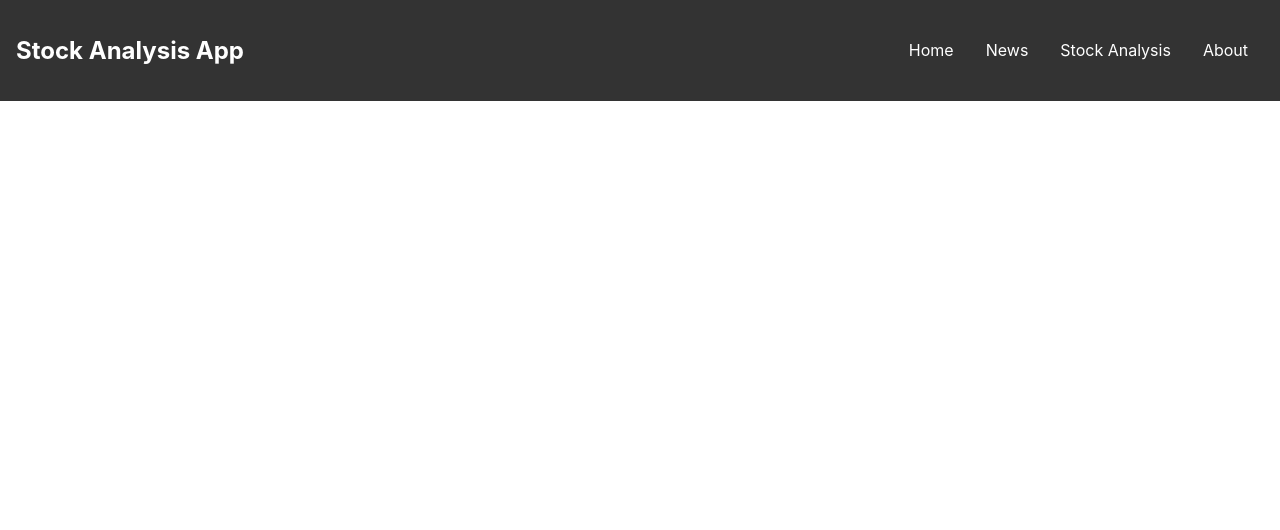
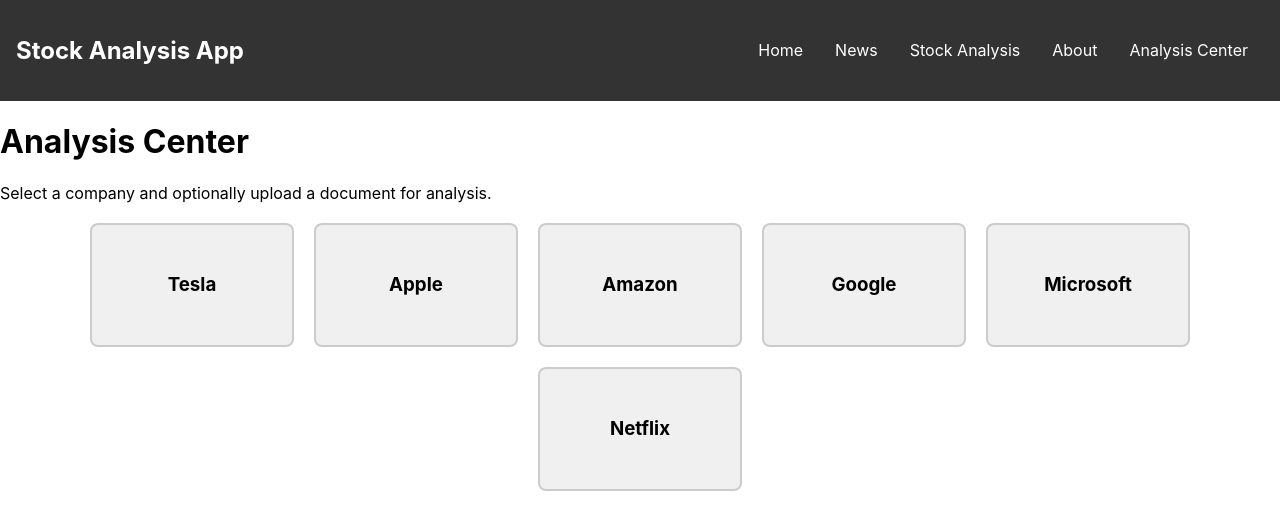
Before and after one commit to Aytekin97/stock-analysis-app, a React (Create React App) app: page /analysis-center in a window 1280 px wide. Shown: the top 530 px of the page. Built offline with nearby package versions, Linux system fonts and the light colour scheme.

Commit message:
Add analysis center page

```diff
--- a/src/App.js
+++ b/src/App.js
@@ -5,6 +5,7 @@
 import News from './pages/News';
 import StockAnalysis from './pages/StockAnalysis';
 import About from './pages/About';
+import AnalysisCenter from './pages/AnalysisCenter';
 
 const App = () => {
   return (
@@ -15,6 +16,7 @@
         <Route path="/news" element={<News />} />
         <Route path="/stock-analysis" element={<StockAnalysis />} />
         <Route path="/about" element={<About />} />
+        <Route path="/analysis-center" element={<AnalysisCenter />} />
       </Routes>
     </Router>
   );
--- a/src/components/Navbar.js
+++ b/src/components/Navbar.js
@@ -11,6 +11,7 @@
         <Link to="/news">News</Link>
         <Link to="/stock-analysis">Stock Analysis</Link>
         <Link to="/about">About</Link>
+        <Link to="/analysis-center">Analysis Center</Link>
       </div>
     </nav>
   );
--- /dev/null
+++ b/src/pages/AnalysisCenter.js
@@ -0,0 +1,159 @@
+import React, { useState } from 'react';
+import '../styles/AnalysisCenter.css';
+
+const companies = [
+  { company: 'Tesla'},
+  { company: 'Apple'},
+  { company: 'Amazon'},
+  { company: 'Google'},
+  { company: 'Microsoft'},
+  { company: 'Netflix'}
+];
+
+const AnalysisCenter = () => {
+  const [selectedCompany, setSelectedCompany] = useState(null);
+  const [uploadDocument, setUploadDocument] = useState(null);
+  const [loading, setLoading] = useState(false);
+  const [documentUrl, setDocumentUrl] = useState(null);
+  const [preProcessedData, setPreProcessedData] = useState(null);
+  const [error, setError] = useState(null);
+
+  const handleDocumentUpload = async (file) => {
+    setLoading(true);
+    setError(null);
+
+    const formData = new FormData();
+    formData.append('file', file);
+
+    try {
+      const response = await fetch('/api/upload', {
+        method: 'POST',
+        body: formData,
+      });
+
+      if (!response.ok) {
+        throw new Error('Failed to upload document');
+      }
+
+      const { url } = await response.json();
+      setDocumentUrl(url);
+      await preprocessDocument(url);
+
+    } catch (error) {
+      setError(error.message);
+      console.error("Upload error:", error);
+    } finally {
+      setLoading(false);
+    }
+  };
+
+  const preprocessDocument = async (url) => {
+    setLoading(true);
+    setError(null);
+
+    try {
+      const response = await fetch('/api/preprocess', {
+        method: 'POST',
+        headers: { 'Content-Type': 'application/json' },
+        body: JSON.stringify({ url }),
+      });
+
+      if (!response.ok) {
+        throw new Error('Failed to preprocess document');
+      }
+
+      const data = await response.json();
+      setPreProcessedData(data);
+
+    } catch (error) {
+      setError(error.message);
+      console.error("Preprocessing error:", error);
+    } finally {
+      setLoading(false);
+    }
+  };
+
+  const performAnalysis = async () => {
+    setLoading(true);
+    setError(null);
+
+    try {
+      const response = await fetch('/api/analyze', {
+        method: 'POST',
+        headers: { 'Content-Type': 'application/json' },
+        body: JSON.stringify({
+          company: selectedCompany,
+          documentData: preProcessedData || null,
+        }),
+      });
+
+      if (!response.ok) {
+        throw new Error('Failed to analyze data');
+      }
+
+      const result = await response.json();
+      console.log("Analysis result:", result);
+
+    } catch (error) {
+      setError(error.message);
+      console.error("Analysis error:", error);
+    } finally {
+      setLoading(false);
+    }
+  };
+
+  return (
+    <div>
+      <h1>Analysis Center</h1>
+      <p>Select a company and optionally upload a document for analysis.</p>
+
+      {!selectedCompany && (
+        <div className="company-grid">
+          {companies.map((company) => (
+            <div
+              key={company.company}
+              className='company-box'
+              onClick={() => setSelectedCompany(company.company)}
+            >
+              <h3>{company.company}</h3>
+            </div>
+          ))}
+        </div>
+      )}
+
+      {selectedCompany && !uploadDocument && (
+        <div className="upload-option">
+          <h3>Selected Company: {selectedCompany}</h3>
+          <p>Do you want to upload a document?</p>
+          <button onClick={() => setUploadDocument(true)}>Yes</button>
+          <button onClick={performAnalysis}>No</button>
+        </div>
+      )}
+
+      {uploadDocument && !documentUrl && (
+        <div className="upload-container">
+          <h3>Upload a PDF Document</h3>
+          <input
+            type="file"
+            accept="application/pdf"
+            onChange={(e) => e.target.files[0] && handleDocumentUpload(e.target.files[0])}
+          />
+        </div>
+      )}
+
+      {documentUrl && !preProcessedData && loading && <p>Processing document...</p>}
+
+      {preProcessedData && (
+        <div className="analysis-option">
+          <p>Document preprocessed successfully. Ready for analysis.</p>
+          <button onClick={performAnalysis}>Perform Analysis</button>
+        </div>
+      )}
+
+      {loading && <p>Loading...</p>}
+      {error && <p className="error">Error: {error}</p>}
+    </div>
+  );
+};
+
+export default AnalysisCenter;
--- /dev/null
+++ b/src/styles/AnalysisCenter.css
@@ -0,0 +1,78 @@
+.company-grid {
+    display: flex;
+    flex-wrap: wrap;
+    gap: 20px;
+    justify-content: center;
+    margin-top: 20px;
+}
+
+.company-box {
+    width: 200px;
+    height: 120px;
+    display: flex;
+    flex-direction: column;
+    align-items: center;
+    justify-content: center;
+    background-color: #f0f0f0;
+    border: 2px solid #ccc;
+    border-radius: 8px;
+    cursor: pointer;
+    transition: transform 0.2s ease;
+}
+
+.company-box:hover {
+    transform: scale(1.05);
+    border-color: #888;
+}
+
+.upload-option {
+    text-align: center;
+    margin: 20px;
+}
+
+.upload-container {
+    display: flex;
+    flex-direction: column;
+    align-items: center;
+    gap: 10px;
+    margin: 20px;
+}
+
+.upload-container input[type="file"] {
+    padding: 5px;
+    font-size: 16px;
+    border: 1px solid #ccc;
+    border-radius: 5px;
+}
+
+.analysis-option {
+    text-align: center;
+    margin: 20px;
+}
+
+.error {
+    color: red;
+    font-weight: bold;
+    text-align: center;
+    margin: 20px;
+}
+
+button {
+    padding: 10px 20px;
+    font-size: 16px;
+    color: #fff;
+    background-color: #007bff;
+    border: none;
+    border-radius: 5px;
+    cursor: pointer;
+    transition: background-color 0.2s ease;
+}
+
+button:hover {
+    background-color: #0056b3;
+}
+
+button:disabled {
+    background-color: #ccc;
+    cursor: not-allowed;
+}
```
